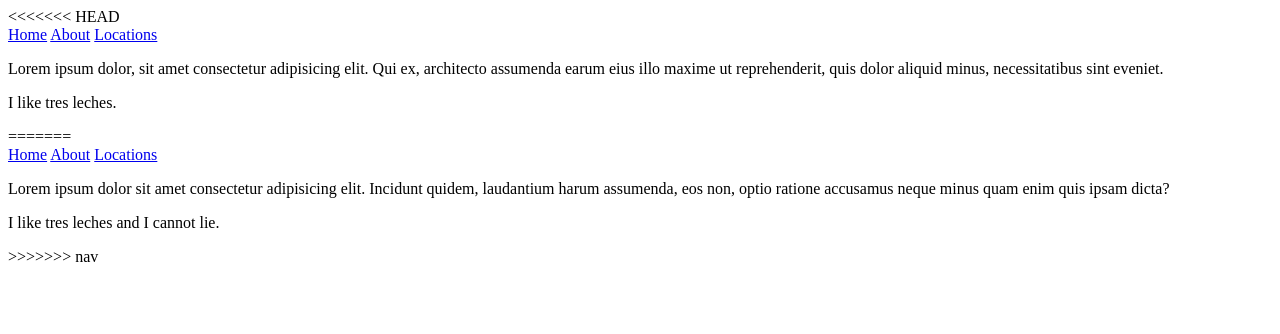
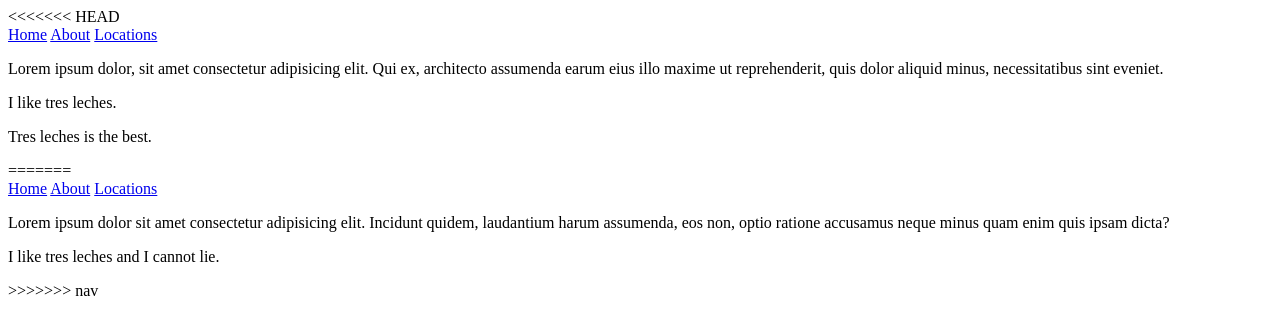
Before and after one commit to eshjen/tresleches, a plain HTML site: page about.html in a window 1280 px wide. Drawn offline with Linux system fonts and the light colour scheme.

Commit message:
merge conflict solved

```diff
--- a/about.html
+++ b/about.html
@@ -19,6 +19,7 @@
       reprehenderit, quis dolor aliquid minus, necessitatibus sint eveniet.
     </p>
     <p> I like tres leches.</p>
+    <p>Tres leches is the best.</p>
 
 =======
 <header>
```
